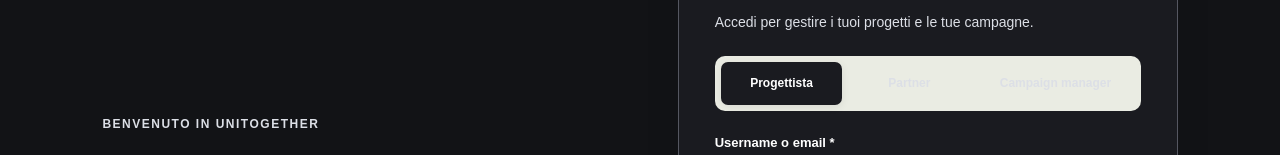
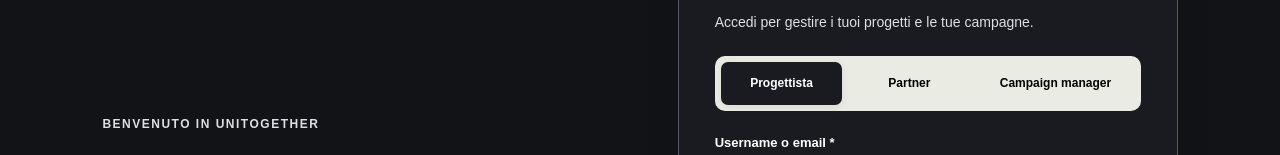
Before and after one commit to mattemusso/assignment3_gruppoAC_HCI, a plain HTML site: page assignment3_gruppoAC/src/login.html in a window 1280 px wide. Both pictures are taken after a click on the button "Attiva modalità scura". Shown: the part 226-381 px from the top of the page. Drawn offline with Linux system fonts and the light colour scheme.

Commit message:
sistemazione tema dark login

```diff
--- a/assignment3_gruppoAC/stile/stile.css
+++ b/assignment3_gruppoAC/stile/stile.css
@@ -2257,3 +2257,7 @@ html[data-theme="dark"] .wizard-step.active small {
 .site-header .partner-btn {
     text-align: start;
 }
+
+html[data-theme="dark"] .login-types .role:not(.active) {
+    color: #000000 !important;
+}
```
